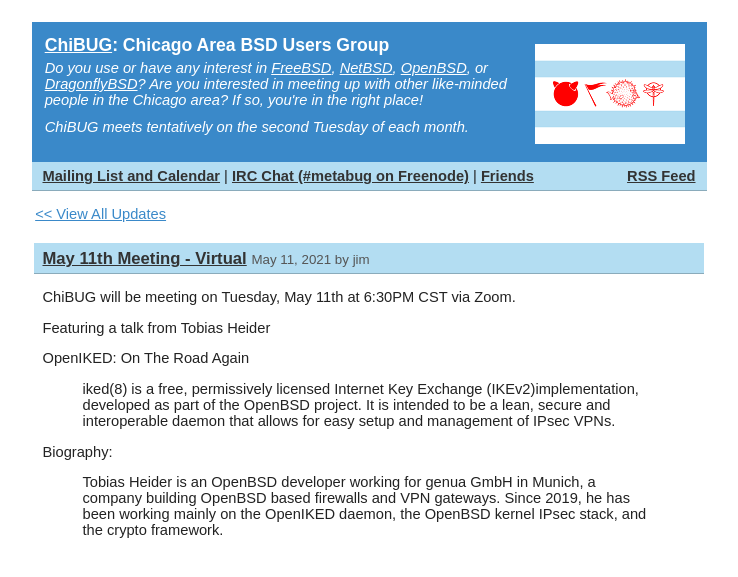
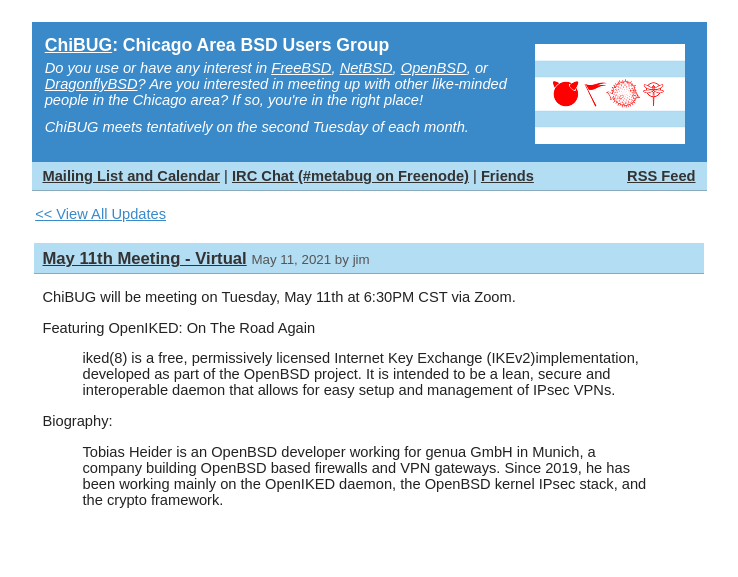
Before and after one commit to jcs/chibug.org, a Jekyll site: the page built from _posts/2021-05-11-meeting.md, in a window 1280 px wide. Shown: the top 577 px of the page, without its empty margins (271-1009 px from the left). Built offline with Jekyll 4.4.1, drawn with Linux system fonts in a browser that asks for light colours.

Commit message:
change feature

```diff
--- a/_posts/2021-05-11-meeting.md
+++ b/_posts/2021-05-11-meeting.md
@@ -5,9 +5,8 @@
 ---
 ChiBUG will be meeting on Tuesday, May 11th at 6:30PM CST via Zoom.
 
-Featuring a talk from Tobias Heider
+Featuring OpenIKED: On The Road Again
 
-OpenIKED: On The Road Again
 > iked(8) is a free, permissively licensed Internet Key Exchange (IKEv2)implementation, developed as part of the OpenBSD project. It is intended to be a lean, secure and interoperable daemon that allows for easy setup and management of IPsec VPNs.
 
 Biography:
```
